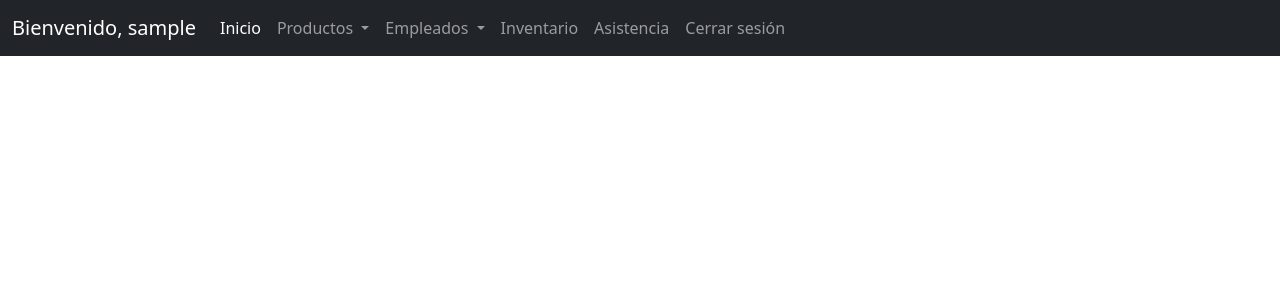
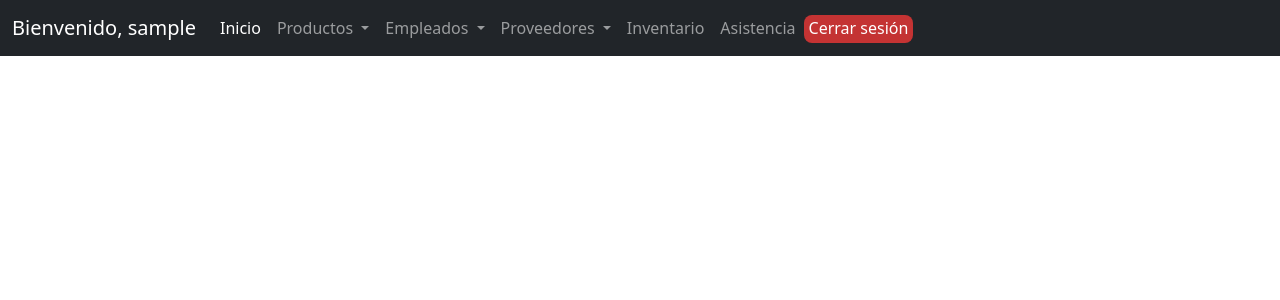
Before and after one commit to Landaverde-04/Sistema-Donde-Roger, a Django app: page / in a window 1280 px wide. Shown: the top 300 px of the page. Run offline with Django 5.2, Linux system fonts and the light colour scheme; the visitor is signed in with stand-in values (Sample User, id 1).

Commit message:
Botón Cerrar sesión modificado
Se modificó el estilo de cerrar sesión con css y se agregó la sección de proveedor que había sido eliminada

```diff
--- /dev/null
+++ b/Gestion_Proveedores/urls.py
@@ -0,0 +1,6 @@
+from django.urls import path, include
+from . import views
+
+urlpatterns = [
+    path('registrar_proveedor/', views.registrar_proveedor, name='registrar_proveedor'),
+]
--- a/Sistema_Donde_Roger/settings.py
+++ b/Sistema_Donde_Roger/settings.py
@@ -125,6 +125,9 @@ USE_TZ = True
 # https://docs.djangoproject.com/en/5.2/howto/static-files/
 
 STATIC_URL = 'static/'
+STATICFILES_DIRS = [
+    BASE_DIR / 'static',
+]
 
 # Default primary key field type
 # https://docs.djangoproject.com/en/5.2/ref/settings/#default-auto-field
--- a/Sistema_Donde_Roger/urls.py
+++ b/Sistema_Donde_Roger/urls.py
@@ -22,7 +22,7 @@ from empleado.views import registrar_empleado
 
 urlpatterns = [
     path('admin/', admin.site.urls),
-    path('registrar_proveedor/', registrar_proveedor, name='registrar_proveedor'),
+    path('Proveedor/', include('Gestion_Proveedores.urls')),
     path('Productos/', include('Gestion_productos.urls')),
     path('registrar_empleado/', registrar_empleado,name='registrar_empleado'),
     path('', include('seguridad.urls')),
--- /dev/null
+++ b/static/CSS/base.css
@@ -0,0 +1,15 @@
+.cerrar_sesion{
+    color: white;
+    background-color: rgb(196, 51, 51);
+    border-radius: 8px;
+    padding: 4px 5px;
+    padding-top: 2px;
+    text-decoration: none;
+    text-align: center;
+    cursor: pointer;
+}
+
+.nav-item1{
+    display: list-item;
+    margin-top: 8px;
+}
--- a/templates/navegacion.html
+++ b/templates/navegacion.html
@@ -1,8 +1,11 @@
+{% load static %}
 <!DOCTYPE html>
 <html lang="en">
 <head>
     <meta charset="UTF-8">
+
     <link rel="stylesheet" href="https://cdn.jsdelivr.net/npm/bootstrap@5.3.0/dist/css/bootstrap.min.css">
+    <link rel="stylesheet" href="{% static 'CSS/base.css' %}">
     </head>
 <body>
 
@@ -37,14 +40,23 @@
     <li><a class="dropdown-item" href="#">Lista de Empleados</a></li>
   </ul>
 </li>
+<li class="nav-item dropdown">
+          <a class="nav-link dropdown-toggle" href="#" id="navbarDropdown" role="button" data-bs-toggle="dropdown" aria-expanded="false">
+            Proveedores
+          </a>
+          <ul class="dropdown-menu" aria-labelledby="navbarDropdown">
+            <li><a class="dropdown-item" href="#">Lista de Proveedores</a></li>
+            <li><a class="dropdown-item" href="/Proveedor/registrar_proveedor/">Registrar Proveedor</a></li>
+          </ul>
+        </li>
 
         <li class="nav-item">
           <a class="nav-link" href="#">Inventario</a>
         </li><li class="nav-item">
           <a class="nav-link" href="#">Asistencia</a>
         </li>
-        <li class="nav-item">
-         <a  class="nav-link" href="{% url 'logout' %}">Cerrar sesión</a>
+        <li class="nav-item1">
+         <a  class="cerrar_sesion" href="{% url 'logout' %}">Cerrar sesión</a>
         </li>
       </ul>
     </div>
```
